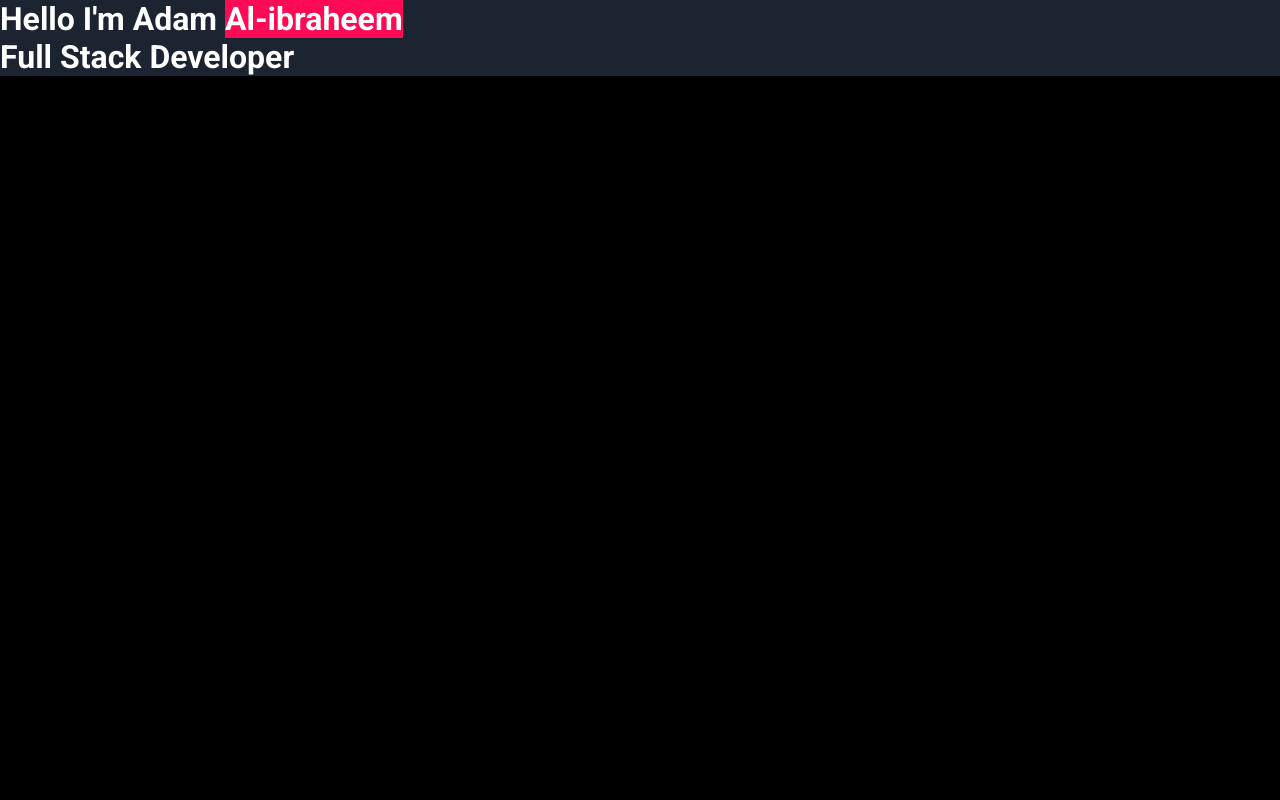
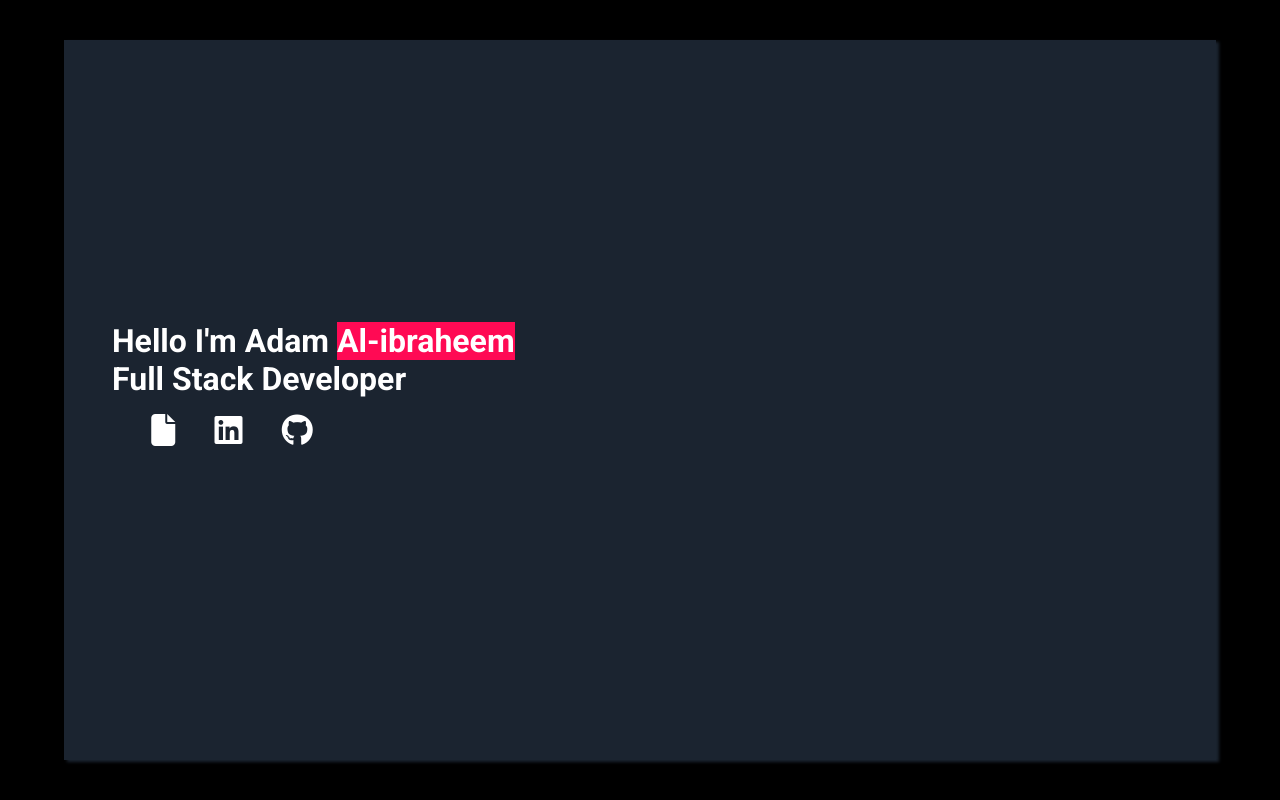
Before and after one commit to AdamAlibraheem000/portfolio, a plain HTML site: page index.html in a window 1280 px wide. Drawn offline with Linux system fonts and the light colour scheme.

Commit message:
updated homepage styling

```diff
--- a/index.html
+++ b/index.html
@@ -5,13 +5,30 @@
     <meta charset="UTF-8">
     <meta http-equiv="X-UA-Compatible" content="IE=edge">
     <meta name="viewport" content="width=device-width, initial-scale=1.0">
+    <link rel="stylesheet" href="https://cdnjs.cloudflare.com/ajax/libs/font-awesome/6.2.1/css/all.min.css" integrity="sha512-MV7K8+y+gLIBoVD59lQIYicR65iaqukzvf/nwasF0nqhPay5w/9lJmVM2hMDcnK1OnMGCdVK+iQrJ7lzPJQd1w==" crossorigin="anonymous" referrerpolicy="no-referrer" />
     <link rel="stylesheet" href="styles.css">
     <script defer src="script.js"></script>
     <title>Adam Al-ibraheem - Portfolio</title>
 </head>
 <body>
-    <h1>Hello I'm Adam <span>Al-ibraheem</span></h1>
-    <h1>Full Stack Developer</h1>
+
+    <div id="container">
+        <div class="bgm">
+            <div class="title">
+                <h1>Hello I'm Adam <span>Al-ibraheem</span></h1>
+                <h1>Full Stack Developer </h1>
+                <div class="icons">
+                   <a href=""><i class="fa-solid fa-file fa-2x"></i></a>
+                   <a href=""><i class="fa-brands fa-linkedin fa-2x"></i></a>
+                   <a href=""><i class="fa-brands fa-github fa-2x"></i></a>
+                </div>
+
+            </div>
+
+        </div>
+
+    </div>
+
 </body>
 
 </html>
--- a/styles.css
+++ b/styles.css
@@ -4,10 +4,6 @@
     --background: #000000;
     --red: #ff0a54;
     --white: #fff;
-    --dark-blue: hsl(213, 19%, 18%);
-    --very-dark-blue: hsl(216, 12%, 8%);
-    --dark-grey: #282A3A;
-    --grey: #393E46;
     --very-dark: #1B2430;
 }
 
@@ -24,10 +20,45 @@ body{
 
 }
 
+#container{
+    display: flex;
+    align-items: center;
+    justify-content: center;
+    height: 100vh;
+}
+
+.bgm{
+    background-color: var(--very-dark);
+    box-shadow: inset 2px 2px 40px var(--very-dark);
+    height: 90vh;
+    width: 90vw;
+    box-shadow: 3px 2px 3px var(--very-dark);
+    display: flex;
+    flex-direction: column;
+    justify-content: center;
+}
+
+.title{
+    margin-left: 3rem;
+    margin-bottom: 2rem;
+}
+
+.icons{
+    margin-top: 1rem;
+    display: flex;
+    justify-content: space-evenly;
+    width: 15rem;
+
+}
+
 h1{
-    /* display: inline; */
+
     color: var(--white);
-    background-color: var(--very-dark);
+}
+
+i{
+    color: var(--white);
+
 }
 
 span{
```
